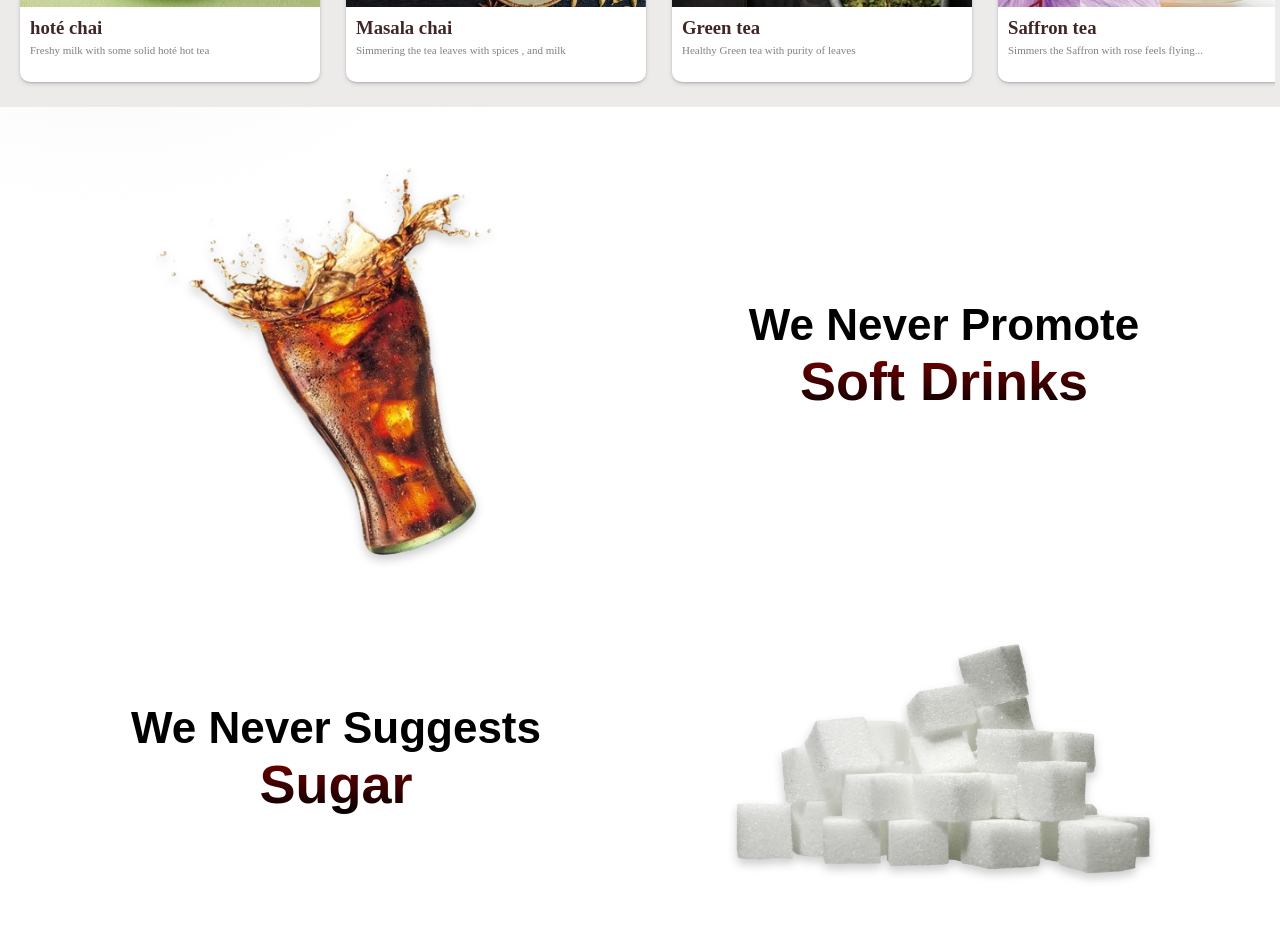
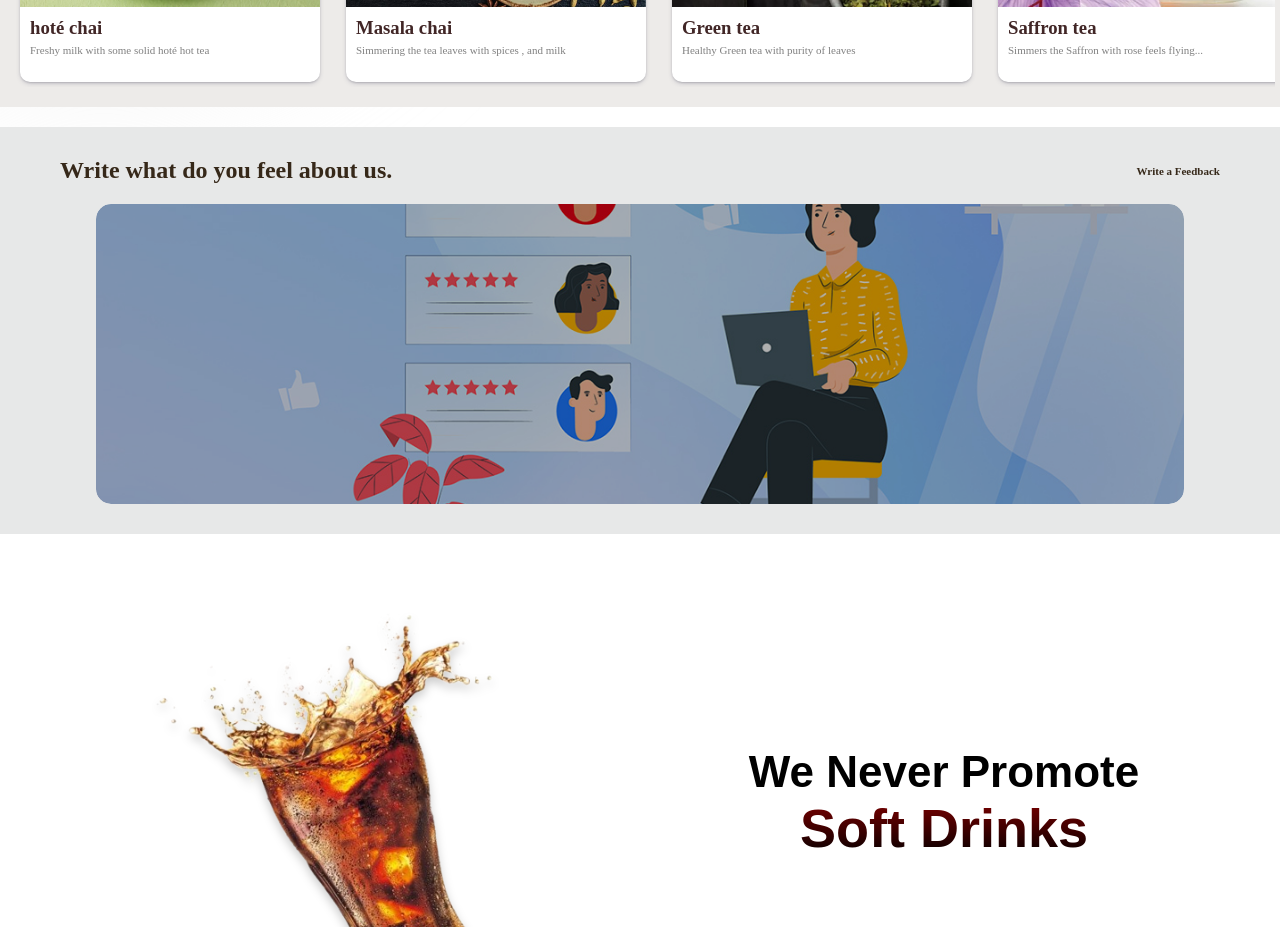
Before and after one commit to safvanms/hote, a React (Create React App) app: page / in a window 1280 px wide. Shown: the part 1200-2127 px from the top of the page. Built offline with nearby package versions, Linux system fonts and the light colour scheme; the HTML template or start-up script is replaced by a standard one; a web font is replaced by a local one.

Commit message:
Contents added

```diff
--- a/src/components/AllBlogs/AllBlogs.jsx
+++ b/src/components/AllBlogs/AllBlogs.jsx
@@ -3,6 +3,10 @@ import "./all_blogs.css";
 import { blogs } from "../../blogs";
 import Button from "../Button/Button";
 import { useNavigate } from "react-router-dom";
+
+
+// All Blogs component
+
 
 const AllBlogs = () => {
   const navigate = useNavigate();
--- a/src/components/AllBlogs/all_blogs.css
+++ b/src/components/AllBlogs/all_blogs.css
@@ -10,7 +10,7 @@
 
 .all_blogs {
   flex-wrap: wrap;
-  gap: 40px;
+  gap: 30px;
 }
 
 .blogs_contents {
--- a/src/components/Blog/Blog.jsx
+++ b/src/components/Blog/Blog.jsx
@@ -3,6 +3,8 @@ import "./blog.css";
 import { useNavigate, useParams } from "react-router-dom";
 import { blogs } from "../../blogs";
 import Button from "../Button/Button";
+
+// single Blog component according to the selection
 
 const Blog = () => {
   const navigate = useNavigate();
--- a/src/components/Home/Home.jsx
+++ b/src/components/Home/Home.jsx
@@ -4,13 +4,14 @@ import TeaCards from "../TeaCards/TeaCards";
 import NoSugar from "../SugarSec/NoSugar";
 import Hero from "../Hero/Hero";
 import AboutTag from "../AboutTag/AboutTag";
-import Blog from "../HomeBlog/HomeBlog";
+import HomeReview from "../HomeReview/HomeReview";
+import HomeBlog from "../HomeBlog/HomeBlog";
 
 const Home = () => {
   return (
     <>
       <Hero />
-      <AboutTag/>
+      <AboutTag />
       <TeaCards />
       {/* <div className="home GenFlex">
         <div className="home_heads GenFlex">
@@ -18,8 +19,9 @@ const Home = () => {
           <h1>Order a cup !</h1>
         </div>
       </div> */}
+      <HomeReview />
       <NoSugar />
-      <Blog/>
+      <HomeBlog />
     </>
   );
 };
--- a/src/components/HomeBlog/HomeBlog.jsx
+++ b/src/components/HomeBlog/HomeBlog.jsx
@@ -4,7 +4,9 @@ import Button from "../Button/Button";
 import { blogs } from "../../blogs";
 import { useNavigate } from "react-router-dom";
 
-const Blog = () => {
+// Home Blog section
+
+const HomeBlog = () => {
   const [number, setNumber] = useState(0);
 
   const navigate = useNavigate();
@@ -54,4 +56,4 @@ const Blog = () => {
   );
 };
 
-export default Blog;
+export default HomeBlog;
--- /dev/null
+++ b/src/components/HomeReview/HomeReview.jsx
@@ -0,0 +1,33 @@
+import React from "react";
+import "./home_review.css";
+import { useNavigate } from "react-router-dom";
+import Write from "../../assets/images/write.jpg";
+import Button from "../Button/Button";
+
+const HomeReview = () => {
+
+    const navigate = useNavigate();
+
+    const openAllBlogs = () =>{
+        navigate("/review")
+    }
+
+  return (
+    <div className="h_review GenFlex">
+    <div className="h_review_heading GenFlex">
+      <h2>Write what do you feel about us. </h2>
+      <p onClick={openAllBlogs}> Write a Feedback </p>
+    </div>
+
+<div className="h_review_section">
+    <img src={Write} alt="feedback" />
+</div>
+
+    <div className="h_review_btn" onClick={openAllBlogs}>
+      <Button content={"Write a Feedback"} bg={"#362819"} />
+    </div>
+  </div>
+  );
+};
+
+export default HomeReview;
--- /dev/null
+++ b/src/components/HomeReview/home_review.css
@@ -0,0 +1,81 @@
+.h_review {
+  margin: 20px 0;
+  padding: 10px 0;
+  background-color: var(--bg);
+  flex-direction: column;
+}
+
+.h_review_heading {
+  justify-content: space-between;
+  padding-inline: 60px;
+  width: 100%;
+  margin-top: 20px;
+}
+
+.h_review_heading h2 {
+  color: var(--espresso);
+  font-weight: 900;
+}
+
+.h_review_heading p {
+  font-size: 11px;
+  font-weight: 600;
+  color: var(--espresso);
+}
+
+.h_review_heading p:hover {
+  cursor: pointer;
+  color: var(--textHover);
+}
+
+.h_review_btn {
+  display: none;
+}
+
+.h_review_section {
+  margin: 20px 0;
+  width: 85%;
+  height: 300px;
+  border-radius: 15px;
+  overflow: hidden;
+}
+
+.h_review_section img {
+  width: 100%;
+  height: 100%;
+  border-radius: inherit;
+  object-fit: cover;
+  object-position: center;
+  filter: brightness(70%);
+}
+
+.h_review_section img:hover {
+  transform: scale(1.05);
+  transition: 0.5s ease-in-out;
+  filter: brightness(30%);
+}
+
+@media (max-width: 799px) {
+  .h_review_heading {
+    padding-inline: 15px;
+    margin-top: 20px;
+  }
+
+  .h_review_heading h2 {
+    justify-content: flex-start;
+    width: 70%;
+    font-size: 25px;
+  }
+
+  .h_review_heading p {
+    display: none;
+  }
+  .h_review_btn {
+    display: block;
+    margin: 0px 0 15px 0;
+  }
+  .h_review_section {
+    margin: 10px 0;
+    width: 95%;
+  }
+}
--- a/src/components/Review/Review.jsx
+++ b/src/components/Review/Review.jsx
@@ -16,6 +16,7 @@ const Review = () => {
   // function calls when onSubmitting for sent to the email
   const sendEmail = (e) => {
     e.preventDefault();
+    if (!clicked) {
       setClicked(true);
       emailjs
         .sendForm(
@@ -34,6 +35,7 @@ const Review = () => {
             console.error(error);
           }
         );
+    }
   };
 
   const toggleExpand = () => {
@@ -46,11 +48,13 @@ const Review = () => {
       return;
     } else if (e.key !== "Backspace" && e.target.value.trim().length >= 0) {
       alert(
-        "Please refrain from including any inappropriate / sexual / racist /abusive contents in your review."
+        "Please refrain from including any inappropriate / sexual / racist or abusive contents in your review."
       );
       setShowWarning(true);
     }
   };
+
+  console.log(clicked)
 
   return (
     <>
@@ -60,9 +64,15 @@ const Review = () => {
             <img src={Logo} alt="item" />
           </div>
           <div className="review_right">
-            <h1>Write your Reviews</h1>
+            <h1>Write your Reviews and Feedbacks</h1>
 
             <form onSubmit={sendEmail} ref={form}>
+              <input
+                type="text"
+                name="name"
+                placeholder="Enter your Name"
+                required
+              />
               <input
                 type="text"
                 name="account"
@@ -74,13 +84,19 @@ const Review = () => {
                 type="text"
                 rows={4}
                 name="message"
-                placeholder="Write your reviews and suggestions..."
+                placeholder="Write your reviews / feedback / suggestions..."
                 required
               />
-              <button type="submit" value="Send">
+              <button
+                type="submit"
+                value="Send"
+                className={clicked ? "disabled" : "submit_button"}
+                disabled={clicked}
+              >
                 {clicked ? "Sending" : done ? "Sent" : "Send"}
               </button>
-              {done && "Thanks for your Review :) "}
+
+              {done && "Thanks for your Feedback :) "}
             </form>
           </div>
         </div>
--- a/src/components/Review/review.css
+++ b/src/components/Review/review.css
@@ -40,7 +40,7 @@
   font-family: inherit;
 }
 
-.review_right form button {
+.submit_button {
   width: 30%;
   padding: 10px 15px;
   border-radius: 8px;
@@ -56,11 +56,26 @@
   color: #ffff;
 }
 
+.disabled {
+  width: 30%;
+  padding: 10px 15px;
+  border-radius: 8px;
+  border: none;
+  font-size: 13px;
+  font-family: inherit;
+  background-color: var(--bg);
+  color: #808080;
+}
+
 .review_stuff {
   width: 90%;
   text-align: justify;
   margin-bottom: 30px;
   font-size: 16px;
+}
+
+.disabled{
+  cursor: not-allowed;
 }
 
 @media (max-width: 799px) {
```
Also changed, not shown: src/assets/images/write.jpg (added). Lines whose indentation alone changed are shown as unchanged.
